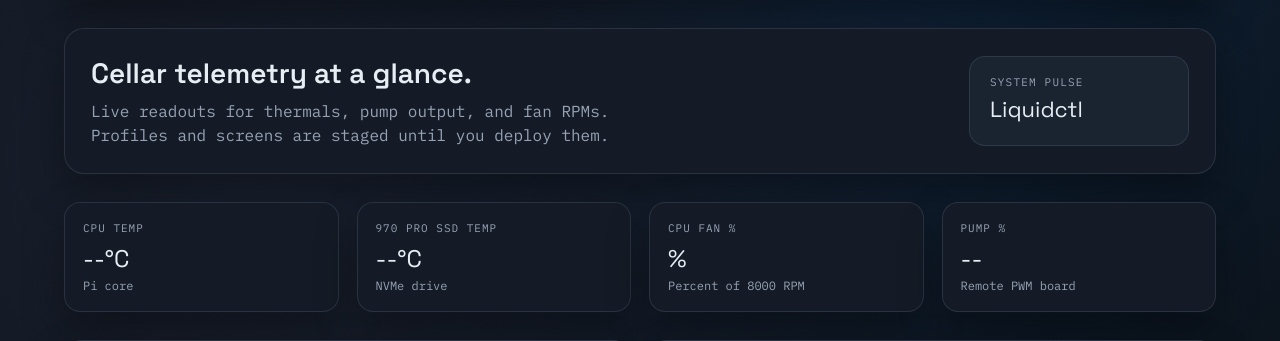
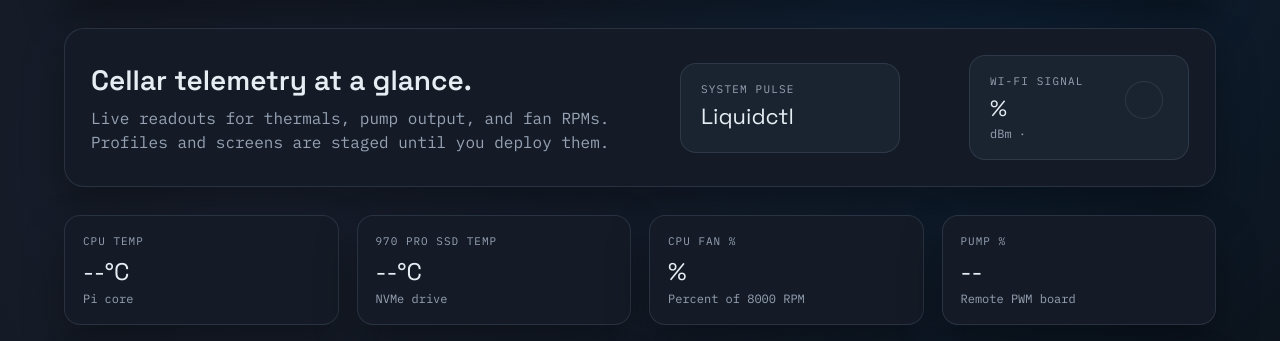
Before and after one commit to warner-family-dev/hydrox, a FastAPI app: template app/templates/dashboard.html in a window 1280 px wide. Shown: the part 107-448 px from the top of the page. Run offline with FastAPI, Linux system fonts and the light colour scheme; the template is opened without the code that fills it, so the values that code supplies are empty; parts of the project's set-up code (start-up, migrations or seed data) failed here and were passed over.

Commit message:
fix: dashboard wifi and pump updates (#5)
* docu: add v0.0.5 changelog header

* fix: hide pump percent without mapping

* feat: add wifi gauge tile

* chore: shrink wifi gauge

```diff
--- a/app/main.py
+++ b/app/main.py
@@ -51,7 +51,7 @@ from app.services.settings import (
     set_pump_channel,
 )
 from app.services.daemon import start_daemon
-from app.services.system_status import get_status_payload, set_image_start_time
+from app.services.system_status import get_status_payload, get_wifi_strength, set_image_start_time
 
 app = FastAPI(title="Hydrox Command Center")
 
@@ -120,7 +120,10 @@ def dashboard(request: Request):
         cpu_fan_percent = int(max(0, min(100, round(rpm / 8000 * 100))))
     fans = list_fans(active_only=True)
     pump_channel = get_pump_channel()
+    if pump_channel is None and metrics:
+        metrics["pump_percent"] = None
     liquidctl_status = "Connected" if has_liquidctl_devices() else "Not connected"
+    wifi_status = get_wifi_strength()
     sensors = list_sensors()
     readings = latest_sensor_readings()
     sensor_cards = []
@@ -143,6 +146,7 @@ def dashboard(request: Request):
             "pump_channel": pump_channel,
             "sensors": sensor_cards,
             "liquidctl_status": liquidctl_status,
+            "wifi_status": wifi_status,
         },
     )
 
@@ -555,6 +559,8 @@ def ingest_metrics(
 @app.get("/api/metrics/latest")
 def get_latest_metrics():
     metrics = latest_metrics() or {}
+    if get_pump_channel() is None:
+        metrics["pump_percent"] = None
     cpu_fan_percent = None
     cpu_fan_rows = recent_cpu_fan_readings(limit=1)
     if cpu_fan_rows:
@@ -903,6 +909,8 @@ def _cpu_fan_series(limit: int, max_rpm: int) -> list[float]:
 
 
 def _pump_series(limit: int) -> list[float]:
+    if get_pump_channel() is None:
+        return []
     rows = recent_metrics(limit=limit)
     return [row["pump_percent"] for row in rows if row["pump_percent"] is not None]
 
--- a/app/static/css/main.css
+++ b/app/static/css/main.css
@@ -175,6 +175,34 @@ body {
 .status-card__sub {
   font-size: 12px;
   color: var(--muted);
+}
+
+.status-card--compact {
+  min-width: 220px;
+  position: relative;
+}
+
+.wifi-gauge {
+  width: 52px;
+  height: 52px;
+  border-radius: 50%;
+  background: conic-gradient(
+    #22c55e calc(var(--wifi-percent) * 1%),
+    rgba(20, 27, 38, 0.6) 0
+  );
+  position: absolute;
+  right: 18px;
+  top: 18px;
+  display: grid;
+  place-items: center;
+}
+
+.wifi-gauge__inner {
+  width: 38px;
+  height: 38px;
+  border-radius: 50%;
+  background: var(--panel-soft);
+  border: 1px solid var(--border);
 }
 
 .grid {
--- a/app/static/js/dashboard.js
+++ b/app/static/js/dashboard.js
@@ -9,6 +9,9 @@ const tempTooltip = document.querySelector('[data-tooltip="temperature"]');
 const fanTooltip = document.querySelector('[data-tooltip="fan"]');
 const tempChart = document.querySelector('[data-chart="temperature"]');
 const fanChart = document.querySelector('[data-chart="fan"]');
+const wifiValue = document.querySelector('[data-wifi-value]');
+const wifiSub = document.querySelector('[data-wifi-sub]');
+const wifiGauge = document.querySelector('[data-wifi-gauge]');
 
 const fanPalette = ['#38bdf8', '#818cf8', '#f472b6', '#22c55e', '#eab308', '#f97316', '#a855f7'];
 const fanTiles = document.querySelectorAll('[data-fan-channel]');
@@ -444,6 +447,33 @@ const refreshSensors = async () => {
   }
 };
 
+const refreshWifi = async () => {
+  if (!wifiValue || !wifiSub || !wifiGauge) {
+    return;
+  }
+  try {
+    const response = await fetch('/api/admin/status', { cache: 'no-store' });
+    if (!response.ok) {
+      return;
+    }
+    const data = await response.json();
+    const wifi = data.wifi || {};
+    if (wifi.percent === null || wifi.percent === undefined) {
+      wifiValue.textContent = '--';
+      wifiSub.textContent = 'unknown';
+      wifiGauge.style.setProperty('--wifi-percent', 0);
+      return;
+    }
+    const percent = Math.max(0, Math.min(100, wifi.percent));
+    wifiValue.textContent = `${percent}%`;
+    const dbm = wifi.signal_dbm !== null && wifi.signal_dbm !== undefined ? `${wifi.signal_dbm} dBm · ` : '';
+    wifiSub.textContent = `${dbm}${wifi.label || ''}`.trim();
+    wifiGauge.style.setProperty('--wifi-percent', percent);
+  } catch (error) {
+    // Ignore transient fetch failures.
+  }
+};
+
 toggles.forEach((toggle) => {
   toggle.addEventListener('change', (event) => {
     const targetId = event.target.getAttribute('data-target');
@@ -690,6 +720,7 @@ refreshTrend();
 refreshFanChart();
 refreshFanTiles();
 refreshSensors();
+refreshWifi();
 attachTooltip(
   tempChart,
   tempTooltip,
@@ -730,5 +761,6 @@ setInterval(() => {
   refreshFanChart();
   refreshFanTiles();
   refreshSensors();
+  refreshWifi();
   updateLegends();
 }, 2000);
--- a/app/templates/dashboard.html
+++ b/app/templates/dashboard.html
@@ -9,6 +9,18 @@
     <div class="status-card__label">System Pulse</div>
     <div class="status-card__value">Liquidctl</div>
     <div class="status-card__sub">{{ liquidctl_status }}</div>
+  </div>
+  <div class="status-card status-card--compact" data-wifi-card>
+    <div class="status-card__label">Wi-Fi Signal</div>
+    <div class="status-card__value" data-wifi-value>
+      {% if wifi_status.percent is not none %}{{ wifi_status.percent }}%{% else %}--{% endif %}
+    </div>
+    <div class="status-card__sub" data-wifi-sub>
+      {% if wifi_status.signal_dbm is not none %}{{ wifi_status.signal_dbm }} dBm · {% endif %}{{ wifi_status.label }}
+    </div>
+    <div class="wifi-gauge" data-wifi-gauge style="--wifi-percent: {{ wifi_status.percent if wifi_status.percent is not none else 0 }};">
+      <div class="wifi-gauge__inner"></div>
+    </div>
   </div>
 </section>
 
```
Also changed, not shown: CHANGELOG.md.
